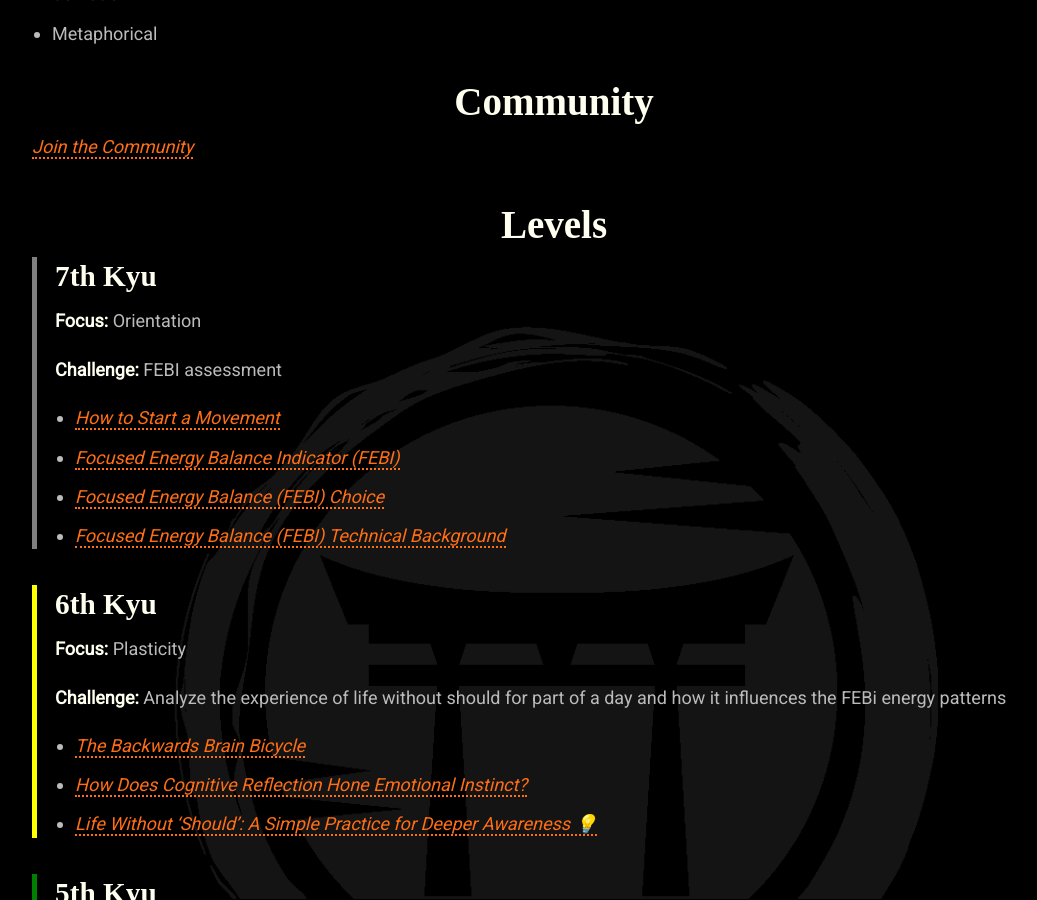
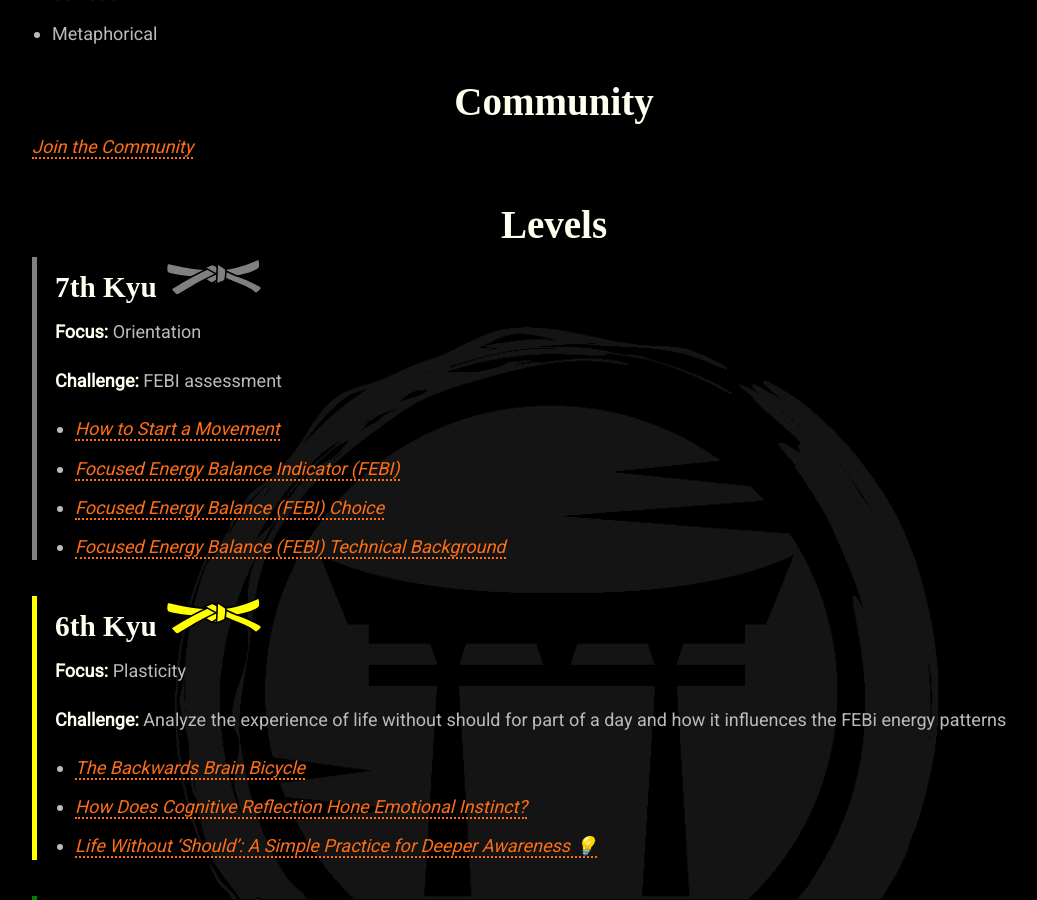
Before and after one commit to mindset-dojo/mindset-dojo.github.io, a Jekyll site: the page built from program.md, in a window 1280 px wide and 900 px high, scrolled down 1075 px. Shown: the whole window, without its empty margins (86-1123 px from the left). Built offline with Jekyll 4.4.1, drawn with Linux system fonts in a browser that asks for light colours; some web fonts are replaced.

Commit message:
Attempted to add belt images to accompany the belts in Levels section in program.md.

```diff
--- a/program.md
+++ b/program.md
@@ -55,7 +55,9 @@ css_id: program
   <h2>Levels</h2>
   {% for level in program.levels %}
     <div style="border-left: 5px solid {{ level.color }}; padding-left: 1em; margin-bottom: 2em;">
-      <h3>{{ level.label }}</h3>
+      <h3>{{ level.label }} {% if level.level %}
+			<svg class="md-belt-svg {{ level.color }}" xmlns="http://www.w3.org/2000/svg" version="1.1" viewBox="0 0 500 200"><path class="st3" d="M202.6,53.8s-1.5,5,.2,7.4,24.9,1.8,24.9,1.8l-11.3-10.2-13.8,1.1h0Z"/><path class="st4" d="M20.4,30.9s119.2,32.1,233.8,32.1S468.9,11.8,472.7,9.5c3.8-2.3,13,39,.8,48.1-12.2,9.2-81,48.9-216.2,48.9S24.3,85.1,17.4,77.5s-6.9-38.2,3.1-46.6h-.1Z"/><path class="st0" d="M262.6,134s-22.2-6.1-28.3-21.4,58.8-29.8,58.8-29.8l-6.1,31.3-24.4,19.9h0Z"/><path class="st4" d="M206.1,110.4s30.6,21.4,35.1,19.1c4.6-2.3,58.8-36.7,58.8-36.7l-45.8-33.6-50.4,38.2,2.3,13h0Z"/><path class="st4" d="M33.4,160s125.3-76.4,200.9-107c75.6-30.6,30.6,29,30.6,29,0,0-78.7,38.2-110.8,57.3-32.1,19.1-81.7,50.4-87.9,51.2-6.1.8-32.9-30.6-32.9-30.6h.1Z"/><path class="st3" d="M266.6,35s-5.3-1.9-14.1,8.5c-8.9,10.3,15.1,8.2,15.1,8.2l-.9-16.7h-.1Z"/><path class="st1" d="M242.8,36.2s94.7,49.7,127.6,60.4c32.9,10.7,113.8,46.6,116.9,55.8s-27.5,30.6-27.5,30.6c0,0-23.7-21.4-54.2-34.4-30.6-13-83.3-34.4-112.3-48.1-29-13.8-89.4-47.4-89.4-47.4l39-16.8h0Z"/><path class="st2" d="M266.4,35.5s-2.3,92.4-4.6,97c-2.3,4.6,42.8-13,43.5-18.3.8-5.3,6.9-50.4,2.3-55s-36.7-26-41.3-23.7h.1Z"/></svg>
+			{% endif %} </h3>
       <p><strong>Focus:</strong> {{ level.focus }}</p>
       <p><strong>Challenge:</strong> {{ level.challenge }}</p>
       <ul>
```
